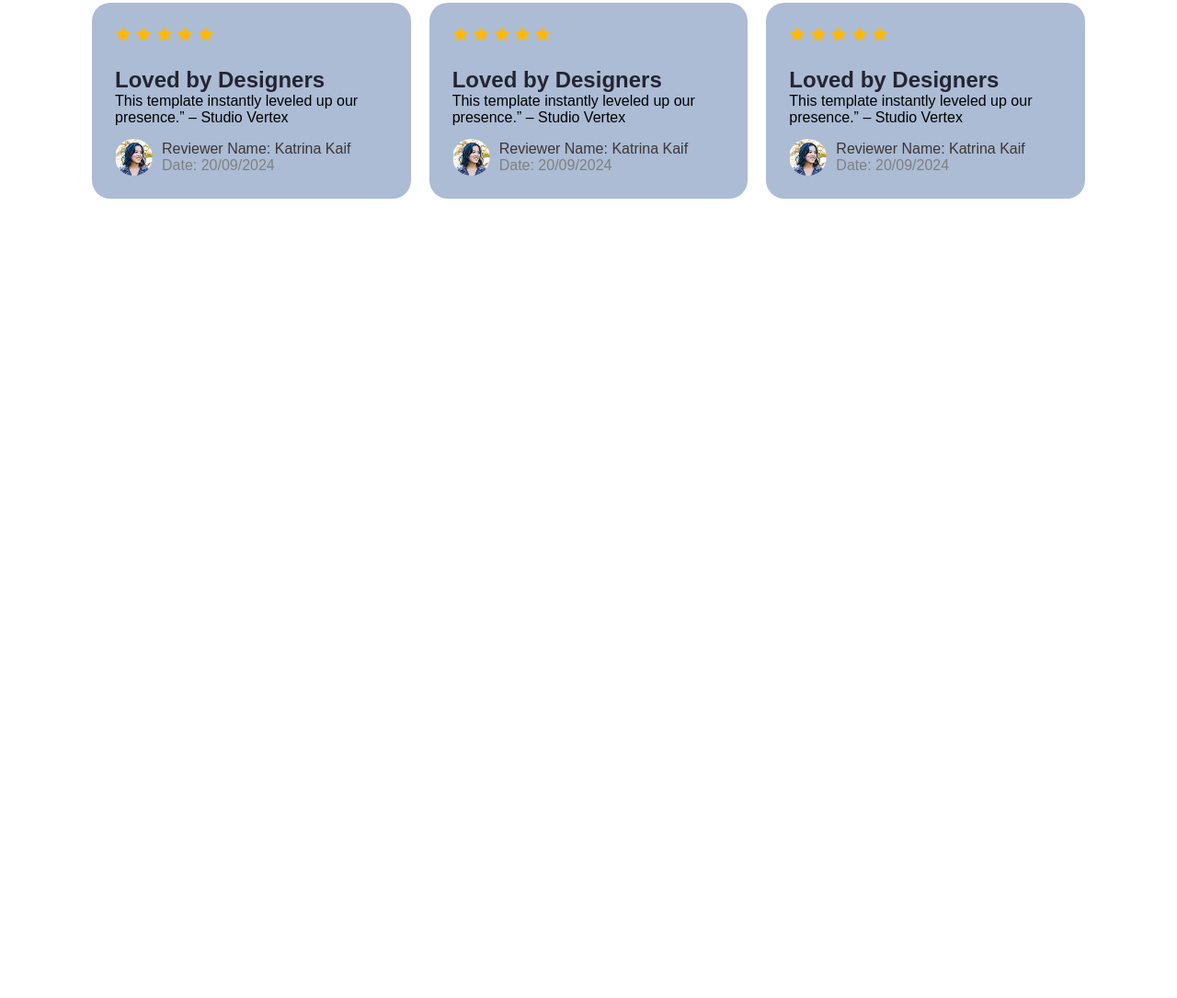
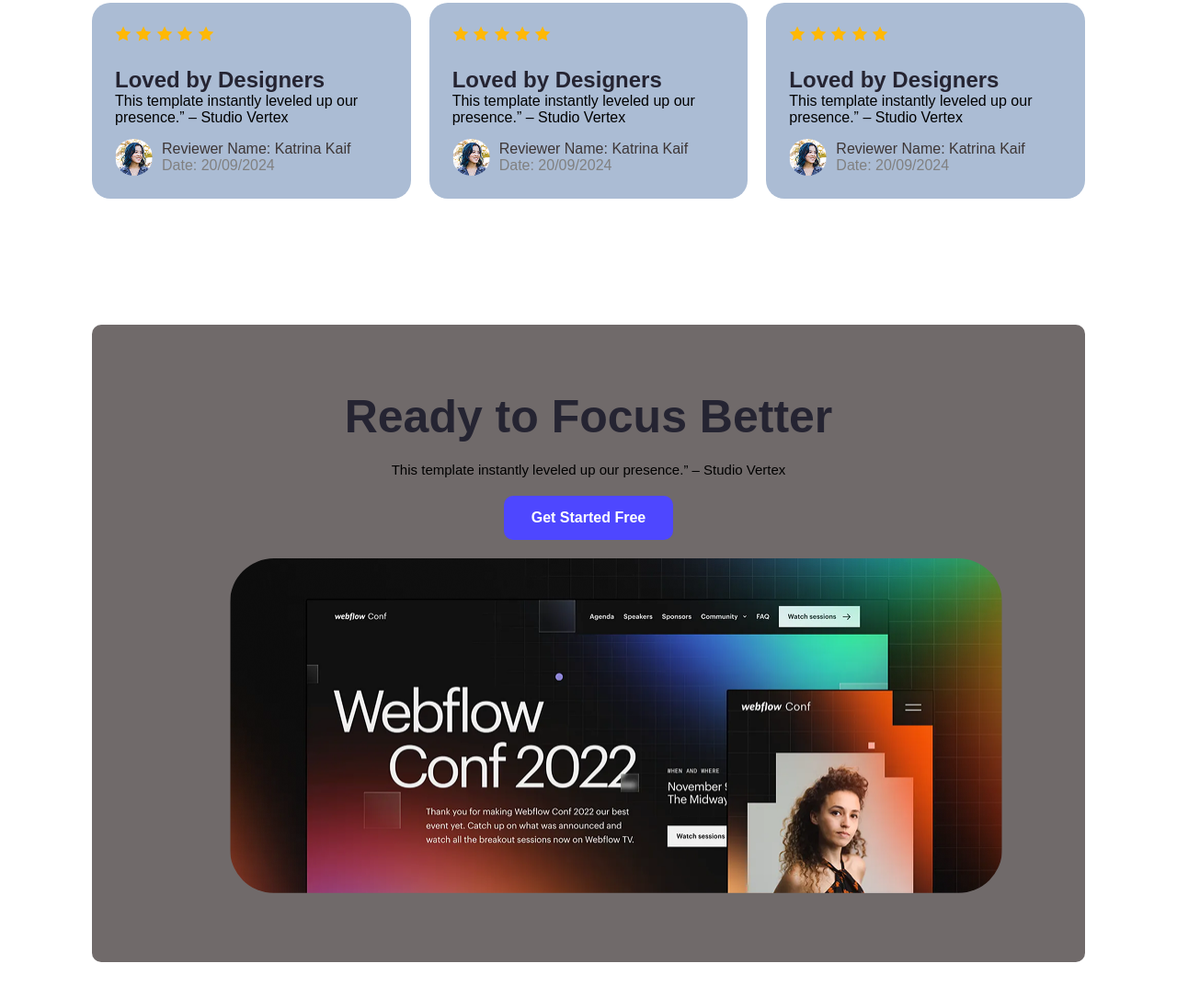
Before and after one commit to hashemm621/first-assignment, a plain HTML site: page index.html in a window 1280 px wide. Shown: the part 1851-2936 px from the top of the page at 92% size. Before the commit the page ends 2183 px from the top, so only its background shows below. Drawn offline with Linux system fonts and the light colour scheme.

Commit message:
added trial section with added css

```diff
--- a/index.html
+++ b/index.html
@@ -122,6 +122,19 @@
         </div>
       </article>
       <!-- user feedback ends here -->
+
+      <!-- trial section starts here -->
+      <article class="trial">
+        <h2>Ready to Focus Better</h2>
+        <p>This template instantly leveled up our presence.” – Studio Vertex</p>
+        <button class="btn-primary">Get Started Free</button>
+
+        <div class="trial-img">
+                        <img src="./Assets/wc-big.png" alt="trial image">
+
+        </div>
+      </article>
+      <!-- trial section endss here -->
     </main>
 
     <footer class="footer-section"></footer>
--- a/styles/style.css
+++ b/styles/style.css
@@ -179,3 +179,33 @@
 }
 
 /* user feedback end here */
+
+/* trial section starts here*/
+.trial{
+    margin-top: 137px;
+    text-align: center;
+    padding: 71px 150px;
+    background-color: rgba(24, 14, 14, 0.616);
+    border-radius: 10px;
+}.trial h2{
+    font-size: 50px;
+    font-weight: bold;
+    color: rgb(37, 36, 50);
+    margin-bottom: 20px;
+}.trial p{
+    font-size: 15px;
+    margin-top: 20px;
+}.trial button{
+    margin: 20px auto;
+}
+.trial-img{
+    text-align: center;
+}
+.trial-img img{
+    width: 840px;
+    height: 364px;
+    border-radius: 48px;
+}
+
+
+/* trial section ends here */
```
